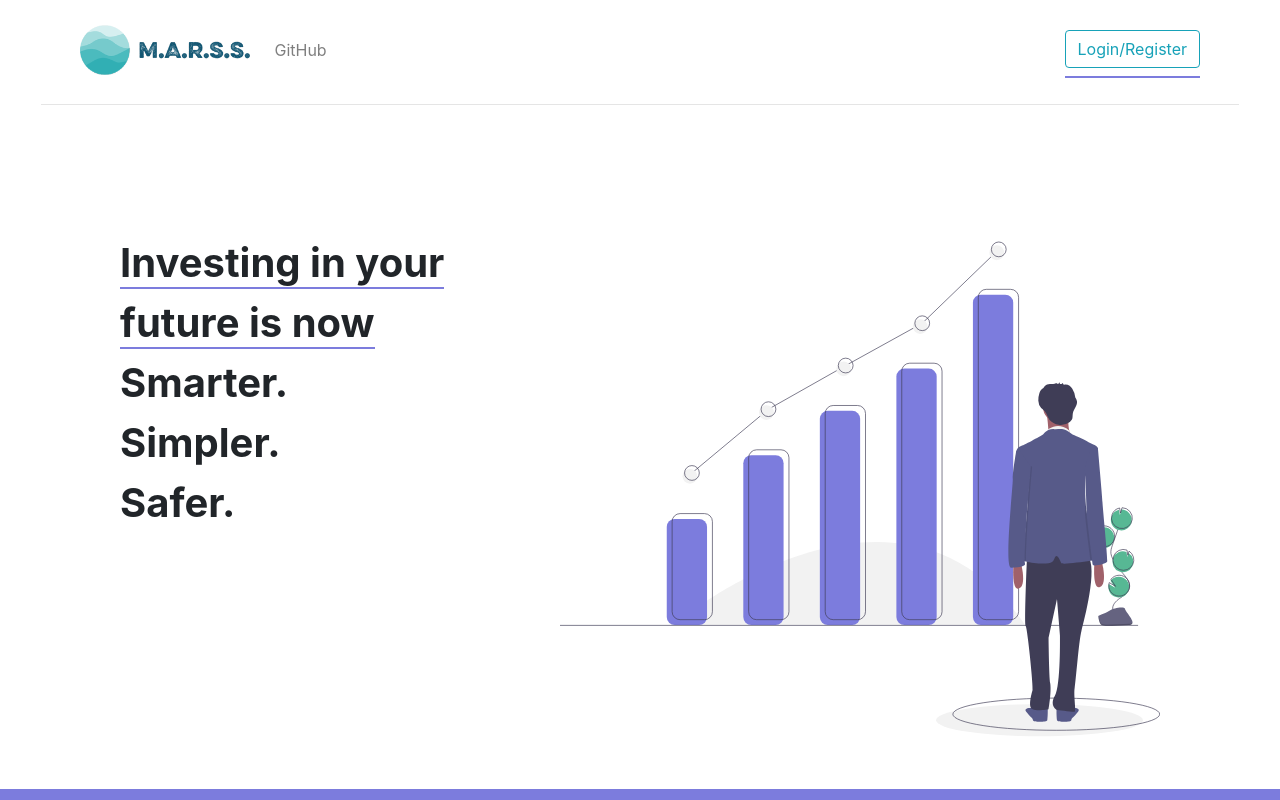
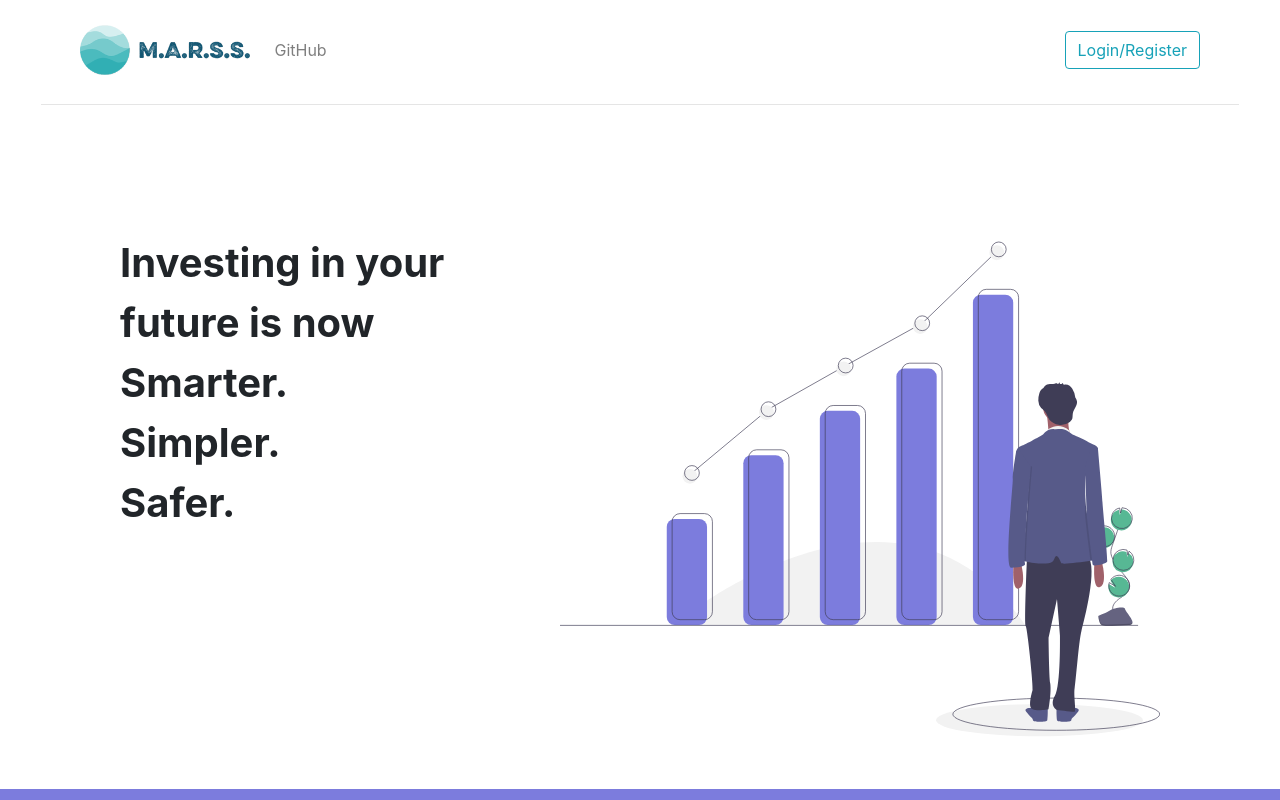
Before and after one commit to ShambhaviSarin/Order_Matching, a React (Create React App) app in the folder frontend/: page / in a window 1280 px wide. Shown: the top 800 px of the page. Built offline with nearby package versions, Linux system fonts and the light colour scheme.

Commit message:
#removes line under login

```diff
--- a/frontend/src/App.css
+++ b/frontend/src/App.css
@@ -24,7 +24,3 @@ section {
         font-weight: 700;
         line-height: 1.5;
     }
-
-span {
-    border-bottom: 2px solid #7c7cdd;
-}
```
